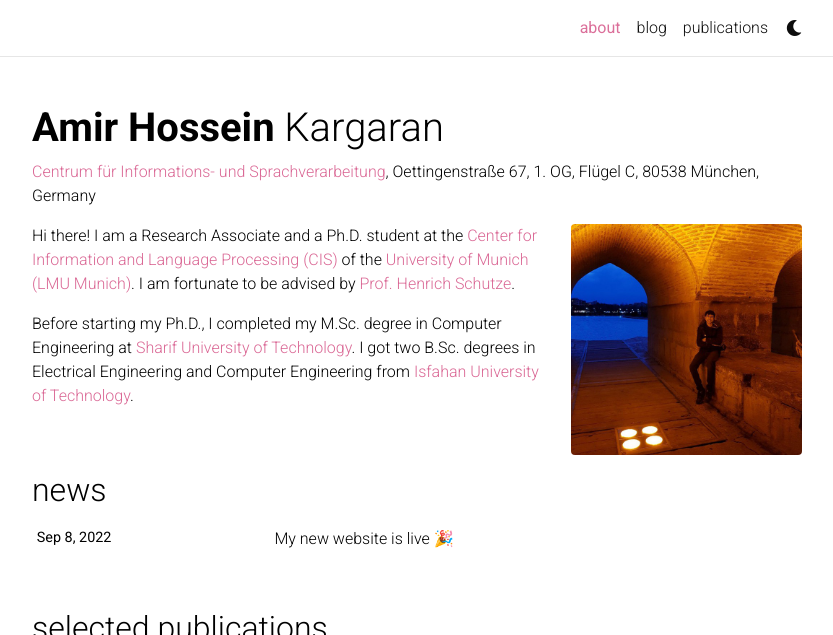
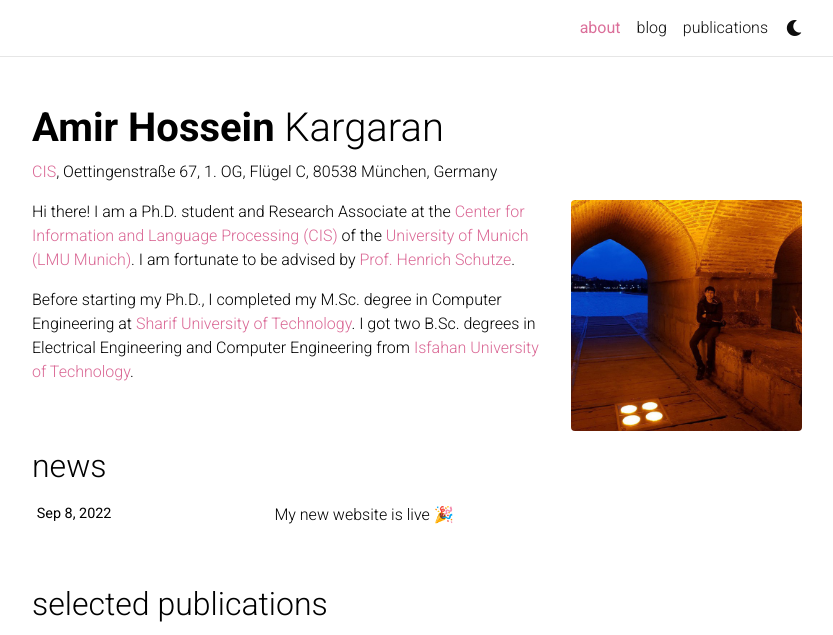
Before and after one commit to kargaranamir/kargaranamir.github.io, a Jekyll site: the page built from _pages/about.md, in a window 1280 px wide and 1025 px high, cut to the strip 0-635 px from the top of the window. Shown: the whole strip, without its empty margins (223-1056 px from the left). Built offline with Jekyll 4.4.1, drawn with Linux system fonts in a browser that asks for light colours; full-size pictures stand in for the smaller copies a plugin makes; comment, search, counter and statistics services are not loaded; a style sheet for code colours, icons or effects is not loaded.

Commit message:
update bib, address

```diff
--- a/_bibliography/papers.bib
+++ b/_bibliography/papers.bib
@@ -16,9 +16,12 @@
   publisher = {Association for Computing Machinery},
   pdf ={https://arxiv.org/pdf/2004.14826.pdf},
   acm = {https://dl.acm.org/doi/abs/10.1145/3447535.3462549},
+  video = {https://www.youtube.com/watch?v=PpFpfEMVze0},
+  code = {https://github.com/kargaranamir/Wide-AdGraph},
   arxiv = {2004.14826},
   doi = {10.1145/3447535.3462549},
   selected=true,
+  best_student_paper=true,
   pages = {253--261},
   abstract = {Websites use third-party ads and tracking services to deliver targeted ads and collect information about users that visit them. These services put users’ privacy at risk, and that is why users’ demand for blocking these services is growing. Most of the blocking solutions rely on crowd-sourced filter lists manually maintained by a large community of users. In this work, we seek to simplify the update of these filter lists by combining different websites through a large-scale graph connecting all resource requests made over a large set of sites. The features of this graph are extracted and used to train a machine learning algorithm with the aim of detecting ads and tracking resources. As our approach combines different information sources, it is more robust toward evasion techniques that use obfuscation or changing the usage patterns. We evaluate our work over the Alexa top-10K websites and find its accuracy to be 96.1% biased and 90.9% unbiased with high precision and recall. It can also block new ads and tracking services, which would necessitate being blocked by further crowd-sourced existing filter lists. Moreover, the approach followed in this paper sheds light on the ecosystem of third-party tracking and advertising.},
 }
@@ -32,6 +35,8 @@
   pdf = {https://www.sciencedirect.com/science/article/pii/S2405896321010417/pdf?md5=3b80e77a7019d21f5938629e326a8635&pid=1-s2.0-S2405896321010417-main.pdf},
   arxiv = {2003.10600},
   doi = {10.1016/j.ifacol.2021.08.268},
+  video = {https://www.youtube.com/watch?v=8_EB3OgtE2s},
+  code = {https://github.com/kargaranamir/Alarm-Similarity},
   selected=true,
   volume = {54},
   number = {3},
--- a/_pages/about.md
+++ b/_pages/about.md
@@ -2,7 +2,7 @@
 layout: about
 title: about
 permalink: /
-subtitle: <a href=https://schuetze.cis.lmu.de/>Centrum für Informations- und Sprachverarbeitung</a>, Oettingenstraße 67, 1. OG, Flügel C, 80538 München, Germany
+subtitle: <a href=https://cis.lmu.de/>CIS</a>, Oettingenstraße 67, 1. OG, Flügel C, 80538 München, Germany
 
 profile:
   align: right
@@ -15,6 +15,6 @@ social: true  # includes social icons at the bottom of the page
 ---
 
 
-Hi there! I am a Research Associate and a Ph.D. student at the [Center for Information and Language Processing (CIS)](https://www.cis.lmu.de/) of the [University of Munich (LMU Munich)](https://www.lmu.de/de/index.html). I am fortunate to be advised by [Prof. Henrich Schutze](https://www.cis.uni-muenchen.de/schuetze/).
+Hi there! I am a Ph.D. student and Research Associate at the [Center for Information and Language Processing (CIS)](https://www.cis.lmu.de/) of the [University of Munich (LMU Munich)](https://www.lmu.de/de/index.html). I am fortunate to be advised by [Prof. Henrich Schutze](https://www.cis.uni-muenchen.de/schuetze/).
 
 Before starting my Ph.D., I completed my M.Sc. degree in Computer Engineering at [Sharif University of Technology](https://en.sharif.edu/). I got two B.Sc. degrees in Electrical Engineering and Computer Engineering from [Isfahan University of Technology](http://english.iut.ac.ir/).
```
Also changed, not shown: _layouts/bib.html (+9 -0 lines).
